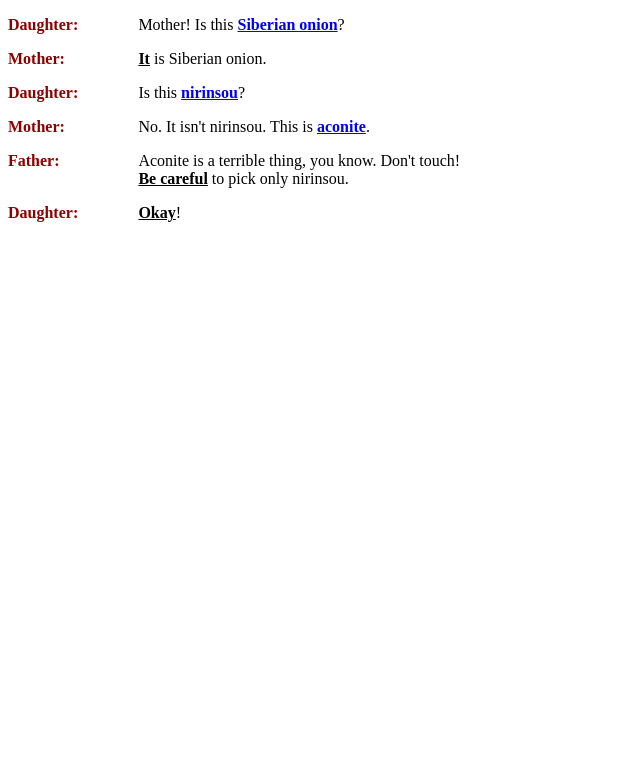
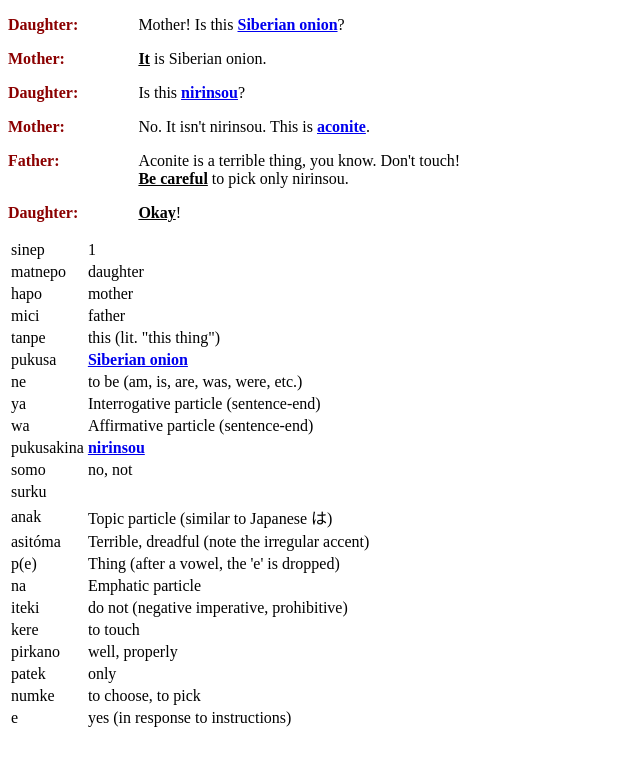
Before and after one commit to NickOveracker/new_express_ainu_translations, a plain HTML site: page lesson_1.html in a window 1280 px wide. Shown: the whole page, without its empty margins (0-640 px from the left). Drawn offline with Linux system fonts and the light colour scheme.

Commit message:
Added a vocabulary table

```diff
--- a/lesson_1.html
+++ b/lesson_1.html
@@ -59,5 +59,98 @@
     </p>
 </div>
 
+<div id="vocab-list">
+    <table class="vocab">
+        <tr>
+            <td>sinep</td>
+            <td>1</td>
+        </tr>
+        <tr>
+            <td>matnepo</td>
+            <td>daughter</td>
+        </tr>
+        <tr>
+            <td>hapo</td>
+            <td>mother</td>
+        </tr>
+        <tr>
+            <td>mici</td>
+            <td>father</td>
+        </tr>
+        <tr>
+            <td>tanpe</td>
+            <td>this (lit. "this thing")</td>
+        </tr>
+        <tr>
+            <td>pukusa</td>
+            <td><a class="external-vocab-reference" title="Allium ochotense" href="https://en.wikipedia.org/wiki/Allium_ochotense">Siberian onion</a></td>
+        </tr>
+        <tr>
+            <td>ne</td>
+            <td>to be (am, is, are, was, were, etc.)</td>
+        </tr>
+        <tr>
+            <td>ya</td>
+            <td>Interrogative particle (sentence-end)</td>
+        </tr>
+        <tr>
+            <td>wa</td>
+            <td>Affirmative particle (sentence-end)</td>
+        </tr>
+        <tr>
+            <td>pukusakina</td>
+            <td><a class="external-vocab-reference" title="Anemone flaccida, Japanese woodland white windflower" href="https://khaawsflowerpicture.com/2017/05/30/wind-flower-nirinsou/">nirinsou</a></td>
+        </tr>
+        <tr>
+            <td>somo</td>
+            <td>no, not</td>
+        </tr>
+        <tr>
+            <td>surku</td>
+            <td><a class="external-vocab-reference" title="A family of poisonous plants. Arrowtips used to be poisoned with these plants for hunting." href="https://en.wikipedia.org/wiki/Aconitum"></td>
+        </tr>
+        <tr>
+            <td>anak</td>
+            <td>Topic particle (similar to Japanese は)</td>
+        </tr>
+        <tr>
+            <td>asitóma</td>
+            <td>Terrible, dreadful (note the irregular accent)</td>
+        </tr>
+        <tr>
+            <td>p(e)</td>
+            <td>Thing (after a vowel, the 'e' is dropped)</td>
+        </tr>
+        <tr>
+            <td>na</td>
+            <td>Emphatic particle</td>
+        </tr>
+        <tr>
+            <td>iteki</td>
+            <td>do not (negative imperative, prohibitive)</td>
+        </tr>
+        <tr>
+            <td>kere</td>
+            <td>to touch</td>
+        </tr>
+        <tr>
+            <td>pirkano</td>
+            <td>well, properly</td>
+        </tr>
+        <tr>
+            <td>patek</td>
+            <td>only</td>
+        </tr>
+        <tr>
+            <td>numke</td>
+            <td>to choose, to pick</td>
+        </tr>
+        <tr>
+            <td>e</td>
+            <td>yes (in response to instructions)</td>
+        </tr>
+    </table>
+</div>
+
 </body>
 </html>
```
